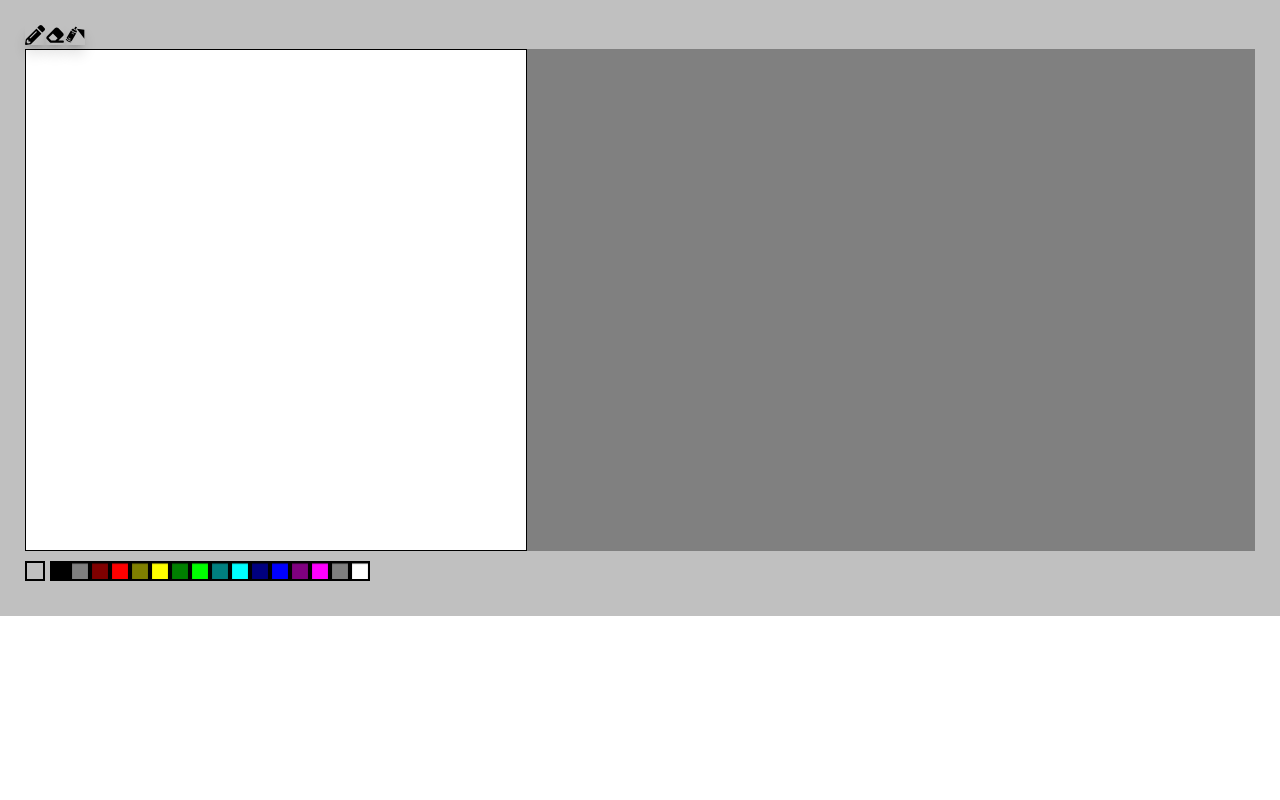
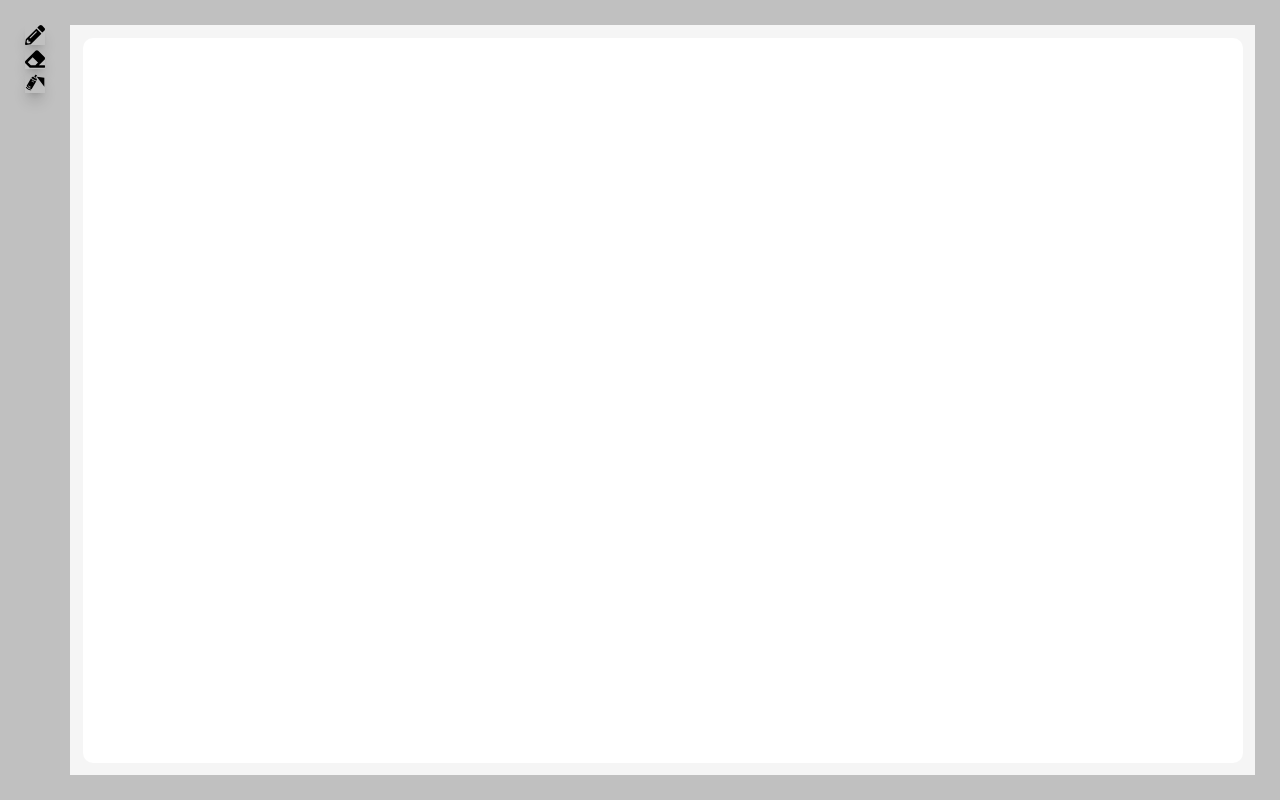
Before and after one commit to rupesh00mahat/ReactArt, a React (Vite) app: page / in a window 1280 px wide. Built offline with nearby package versions, Linux system fonts and the light colour scheme.

Commit message:
change ui

```diff
--- a/src/App.jsx
+++ b/src/App.jsx
@@ -1,15 +1,15 @@
-import { useState } from 'react'
-import Canvas from './components/canvas'
-import './assets/css/style.css';
-import MainArea from './ui/mainArea';
+import "./assets/css/style.css";
+import MainArea from "./ui/mainArea";
+import PaintProvider from "./context/PaintContext";
 
 function App() {
-
   return (
     <>
-     <MainArea/>
+      <PaintProvider>
+        <MainArea />
+      </PaintProvider>
     </>
-  )
+  );
 }
 
-export default App
+export default App;
--- a/src/assets/css/style.css
+++ b/src/assets/css/style.css
@@ -3,6 +3,9 @@
 *{
     margin: 0;
     padding: 0;
+}
+#root{
+    height: 100vh;
 }
 html{
 
@@ -11,6 +14,6 @@ html{
 }
 
 canvas{
-
-    border: 1px solid #000;
+  vertical-align: middle;
+    display: block;
 }
--- a/src/components/canvas.jsx
+++ b/src/components/canvas.jsx
@@ -1,9 +1,10 @@
 import React, { useEffect, useState } from "react";
+import { usePaintContext } from "../context/PaintContext";
 
-function Canvas({strokeStyle}) {
+function Canvas() {
   const [isPainting, setPaintingState] = useState(false);
   const [ctx, setCTX] = useState(undefined);
-
+  const {strokeStyle} = usePaintContext();
 
   useEffect(() => {
     let myCanvas = document.querySelector("canvas");
@@ -13,6 +14,7 @@ function Canvas({strokeStyle}) {
 
   const startDrawing = () => {
     setPaintingState(true);
+    console.log('hello');
   };
   const stopDrawing = () => {
     setPaintingState(false);
@@ -22,6 +24,7 @@ function Canvas({strokeStyle}) {
   const draw = (e) => {
     if (isPainting) {
       const rect = e.target.getBoundingClientRect();
+      console.log('rect', rect);
       ctx.lineWidth = 3;
       ctx.lineCap = "round";
       ctx.strokeStyle = strokeStyle;
@@ -29,6 +32,7 @@ function Canvas({strokeStyle}) {
       ctx.stroke();
       ctx.beginPath();
       ctx.moveTo(e.clientX - rect.left, e.clientY - rect.top);
+      console.log(ctx);
     }
   };
 
@@ -36,13 +40,14 @@ function Canvas({strokeStyle}) {
     <>
 
       <canvas
-        className="bg-white"
+        className="bg-white block h-full w-full rounded-2xl !border-none"
         onMouseMove={draw}
         onMouseDown={startDrawing}
         onMouseUp={stopDrawing}
+        width={'6080px'}
+        height={'1080px'}
         id="my-canvas"
-        width={"500px"}
-        height={"500px"}
+
       ></canvas>
     </>
   );
--- /dev/null
+++ b/src/context/PaintContext.jsx
@@ -0,0 +1,15 @@
+import React, { createContext, useContext, useState } from 'react'
+
+export const PaintContext = createContext();
+
+export const usePaintContext = () =>{
+    return useContext(PaintContext);
+}
+
+export default function PaintProvider ({children}){
+    const [strokeStyle, setStrokeStyle] = useState('#000');
+
+return <PaintContext.Provider value={{strokeStyle, setStrokeStyle}}>
+{children}
+</PaintContext.Provider>
+}
--- /dev/null
+++ b/src/ui/Colors.jsx
@@ -0,0 +1,49 @@
+import React from "react";
+import { usePaintContext } from "../context/PaintContext";
+
+function Colors() {
+
+    const {strokeStyle, setStrokeStyle} = usePaintContext();
+
+  const colors = [
+    "#000000", // Black
+    "#808080", // Gray
+    "#800000", // Maroon
+    "#FF0000", // Red
+    "#808000", // Olive
+    "#FFFF00", // Yellow
+    "#008000", // Green
+    "#00FF00", // Lime
+    "#008080", // Teal
+    "#00FFFF", // Cyan
+    "#000080", // Navy
+    "#0000FF", // Blue
+    "#800080", // Purple
+    "#FF00FF", // Magenta
+    "#FFFFFF", // White
+  ];
+  return (
+    <div className="colors flex !py-4">
+      <div
+        style={{ backgroundColor: strokeStyle }}
+        className="h-8 w-8 border-solid border-2 !mr-2"
+      ></div>
+      {colors.map((color) => {
+        return (
+          <button
+            key={color}
+            onClick={() => {
+              setStrokeStyle(color);
+            }}
+            style={{
+              backgroundColor: color,
+            }}
+            className="color h-8  w-8 border-ridge border-2  shadow-[inset_0_1px_1px_rgba(0,0,0,0.6)]"
+          ></button>
+        );
+      })}
+    </div>
+  );
+}
+
+export default Colors;
--- /dev/null
+++ b/src/ui/Tools.jsx
@@ -0,0 +1,32 @@
+import React from "react";
+import { FaEraser, FaPencilAlt } from "react-icons/fa";
+import { GiSpray } from "react-icons/gi";
+import { usePaintContext } from "../context/PaintContext";
+
+function Tools() {
+  const { setStrokeStyle } = usePaintContext();
+  return (
+    <div className="sidebar h-full">
+      <button
+      onClick={()=>{
+        setStrokeStyle('#000');
+      }}
+      className="p-2 shadow-lg shadow-black/20">
+        <FaPencilAlt size={20} />
+      </button>
+      <button
+        onClick={() => {
+          setStrokeStyle("#fff");
+        }}
+        className="p-2 shadow-lg shadow-black/20"
+      >
+        <FaEraser size={20} />
+      </button>
+      <button className="p-2 shadow-lg shadow-black/20">
+        <GiSpray size={20} />
+      </button>
+    </div>
+  );
+}
+
+export default Tools;
--- a/src/ui/mainArea.jsx
+++ b/src/ui/mainArea.jsx
@@ -1,68 +1,17 @@
-import React, { useState } from "react";
+import React from "react";
 import Canvas from "../components/canvas";
-import { FaPencilAlt } from "react-icons/fa";
-import { FaEraser } from "react-icons/fa6";
-import { GiSpray } from "react-icons/gi";
-
+import Tools from "./Tools";
+import Colors from "./Colors";
 
 function MainArea() {
-  const [strokeStyle, setStrokeStyle] = useState(undefined);
-
-  const colors = [
-    "#000000", // Black
-    "#808080", // Gray
-    "#800000", // Maroon
-    "#FF0000", // Red
-    "#808000", // Olive
-    "#FFFF00", // Yellow
-    "#008000", // Green
-    "#00FF00", // Lime
-    "#008080", // Teal
-    "#00FFFF", // Cyan
-    "#000080", // Navy
-    "#0000FF", // Blue
-    "#800080", // Purple
-    "#FF00FF", // Magenta
-    "#808080", // Silver
-    "#FFFFFF", // White
-  ];
-
   return (
-    <div className="bg-[#C0C0C0] !p-10">
-      <div className="sidebar">
-        <button className="p-2 shadow-lg shadow-black/20">
-          <FaPencilAlt size={20}/>
-        </button>
-        <button className="p-2 shadow-lg shadow-black/20">
-          <FaEraser size={20}/>
-        </button>
-        <button className="p-2 shadow-lg shadow-black/20">
-          <GiSpray size={20}/>
-        </button>
+    <div className="bg-[#C0C0C0] !p-10 h-full">
+     <div className="flex gap-10 h-full">
+     <Tools />
+      <div className="editor-area  bg-[#F5F5F5] !p-5 h-full">
+        <Canvas />
       </div>
-      <div className="editor-area bg-[#808080] !p-0 ">
-        <Canvas strokeStyle={strokeStyle} />
-      </div>
-      <div className="colors flex !py-4">
-        <div
-          style={{ backgroundColor: strokeStyle }}
-          className="h-8 w-8 border-solid border-2 !mr-2"
-        ></div>
-        {colors.map((color) => {
-          return (
-            <button
-              key={color}
-              onClick={() => {
-                setStrokeStyle(color);
-              }}
-              style={{
-                backgroundColor: color,
-              }}
-              className="color h-8  w-8 border-ridge border-2  shadow-[inset_0_1px_1px_rgba(0,0,0,0.6)]"
-            ></button>
-          );
-        })}
-      </div>
+     </div>
     </div>
   );
 }
```
